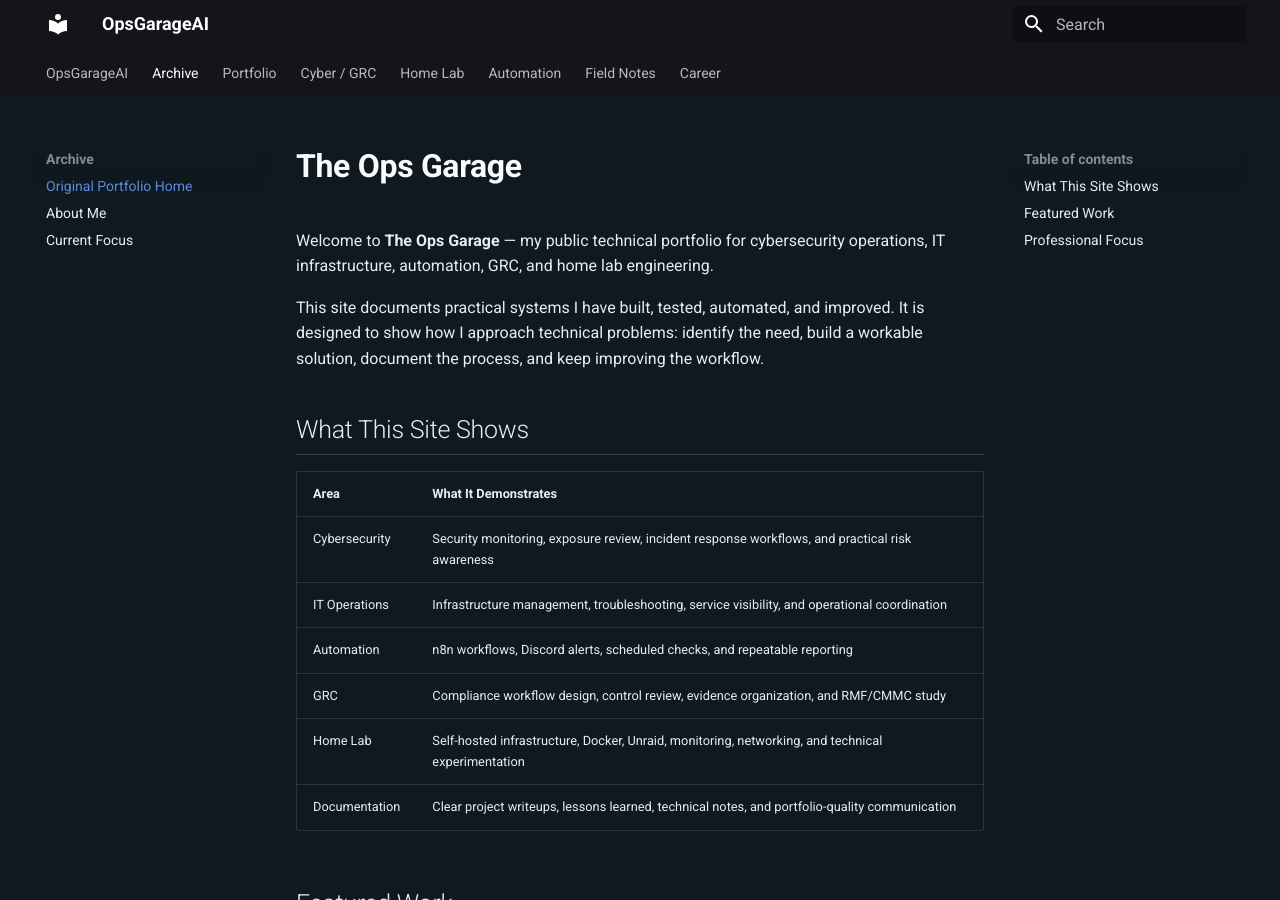
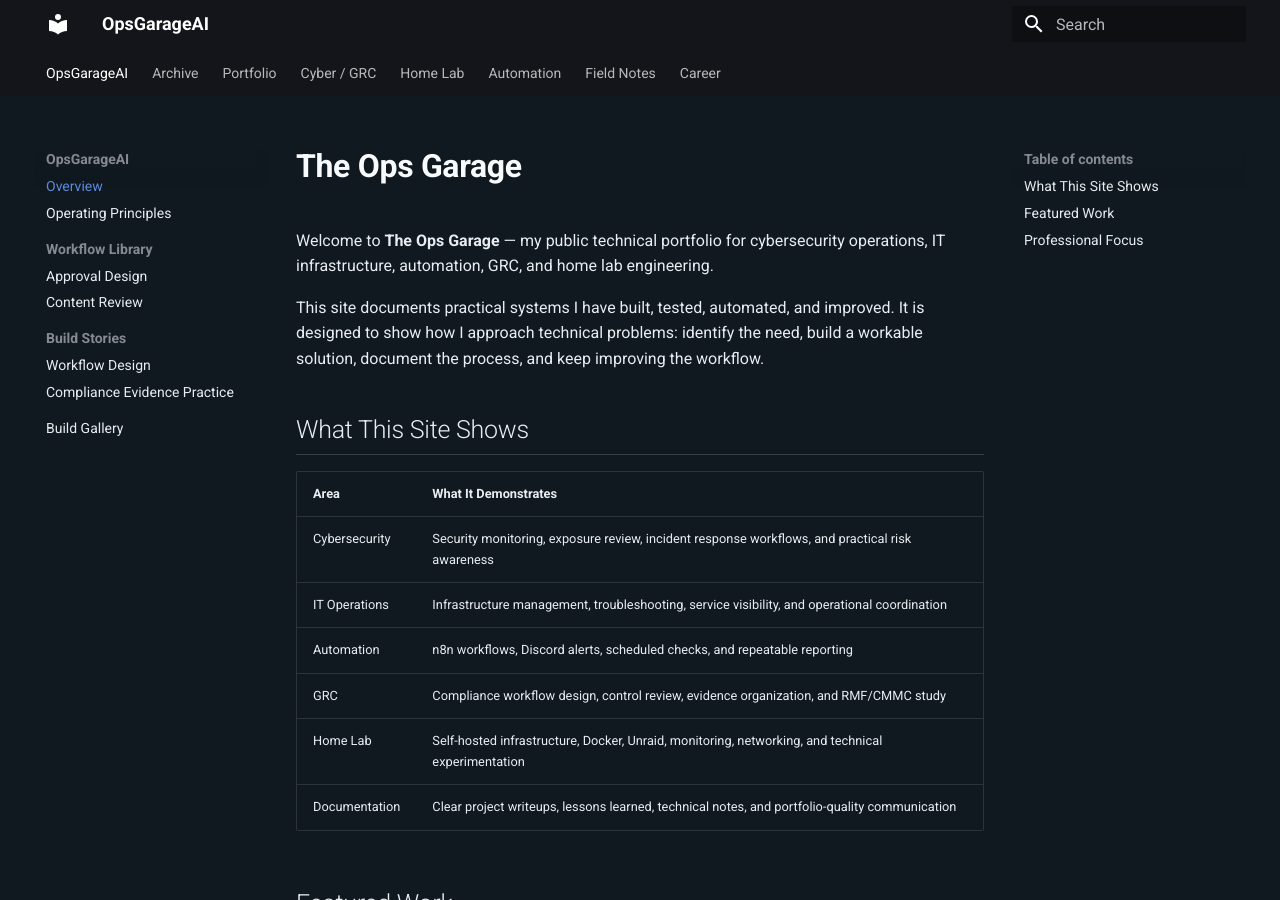
Before and after one commit to 239frank/ops-garage-wiki, an MkDocs documentation site: the page built from docs/index.md, in a window 1280 px wide and 900 px high. Built offline with MkDocs 1.6.1 and Material for MkDocs 9.7.7, drawn with Linux system fonts in a browser that asks for light colours; some of the changed lines change nothing that is shown.

Commit message:
Make the professional portfolio the site homepage

```diff
--- a/mkdocs.yml
+++ b/mkdocs.yml
@@ -38,7 +38,7 @@
 
 nav:
   - OpsGarageAI:
-      - Overview: opsgarage/index.md
+      - Overview: index.md
       - Operating Principles: opsgarage/principles.md
       - Workflow Library:
           - Approval Design: opsgarage/workflows/approval-gate.md
@@ -48,7 +48,6 @@
           - Compliance Evidence Practice: opsgarage/stories/compliance-copilots.md
       - Build Gallery: opsgarage/gallery.md
   - Archive:
-      - Original Portfolio Home: index.md
       - About Me: start/about.md
       - Current Focus: start/current-focus.md
   - Portfolio:
```
